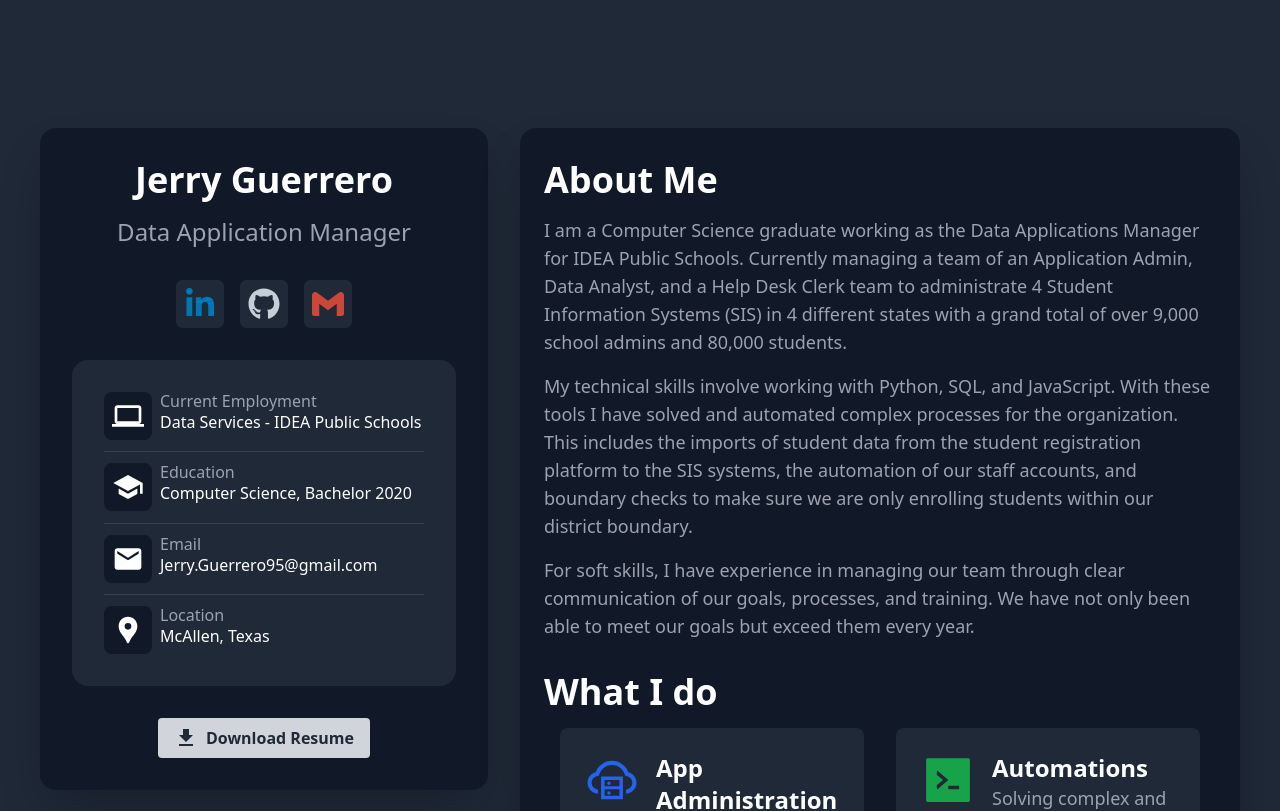
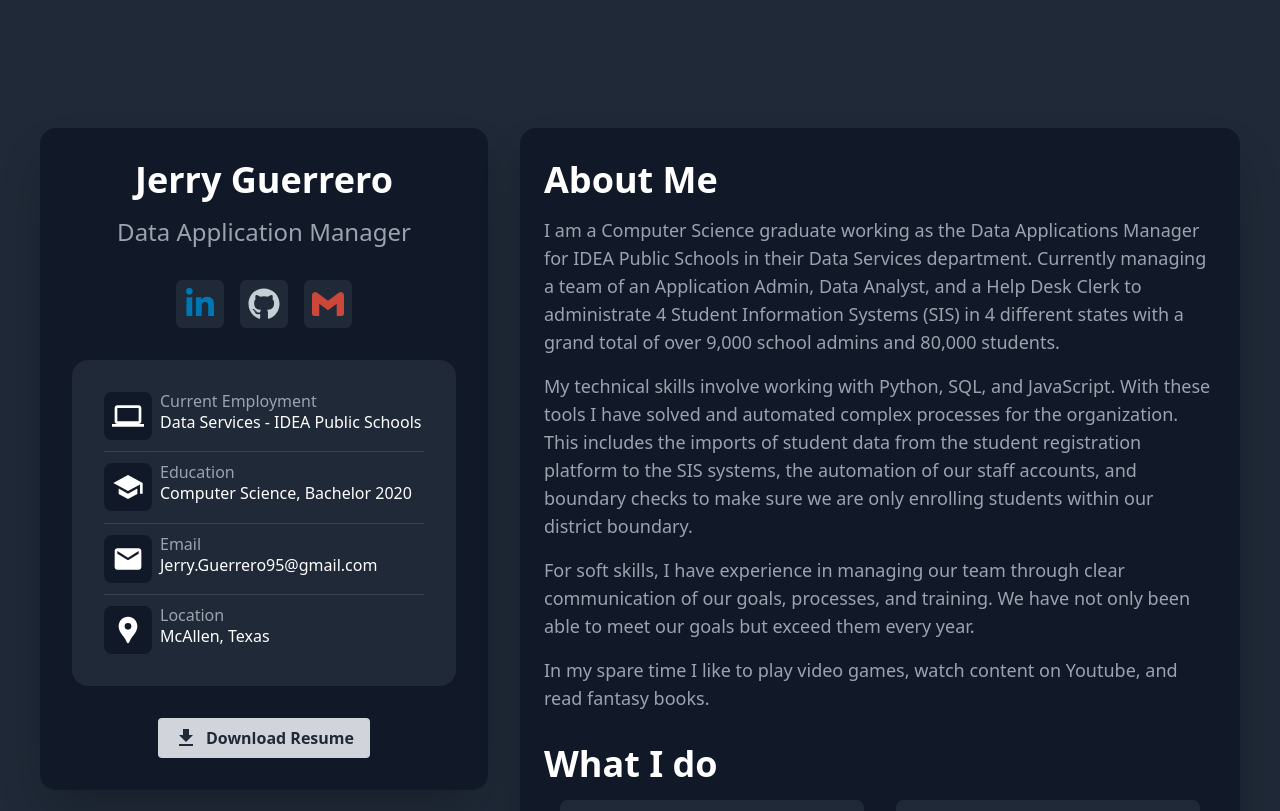
Before and after one commit to Durzo95/jerry-guerrero-portfolio, a Next.js app: page / in a window 1280 px wide. Shown: the top 811 px of the page. Built offline with nearby package versions, Linux system fonts and the light colour scheme.

Commit message:
ABout Me

```diff
--- a/components/MainBodyAboutMe.tsx
+++ b/components/MainBodyAboutMe.tsx
@@ -8,10 +8,11 @@ export default function MainBodyAboutMe() {
       <MainBodyTitle title="About Me" />
       <div className="text-gray-400 mb-8 text-lg">
         I am a Computer Science graduate working as the Data Applications
-        Manager for IDEA Public Schools. Currently managing a team of an
-        Application Admin, Data Analyst, and a Help Desk Clerk team to
-        administrate 4 Student Information Systems (SIS) in 4 different states
-        with a grand total of over 9,000 school admins and 80,000 students.
+        Manager for IDEA Public Schools in their Data Services department.
+        Currently managing a team of an Application Admin, Data Analyst, and a
+        Help Desk Clerk to administrate 4 Student Information Systems (SIS) in 4
+        different states with a grand total of over 9,000 school admins and
+        80,000 students.
         <div className="mt-4" /> {/* Line Break */}
         My technical skills involve working with Python, SQL, and JavaScript.
         With these tools I have solved and automated complex processes for the
@@ -23,6 +24,9 @@ export default function MainBodyAboutMe() {
         For soft skills, I have experience in managing our team through clear
         communication of our goals, processes, and training. We have not only
         been able to meet our goals but exceed them every year.
+        <div className="mt-4" /> {/* Line Break */}
+        In my spare time I like to play video games, watch content on Youtube,
+        and read fantasy books.
       </div>
     </>
   );
```
